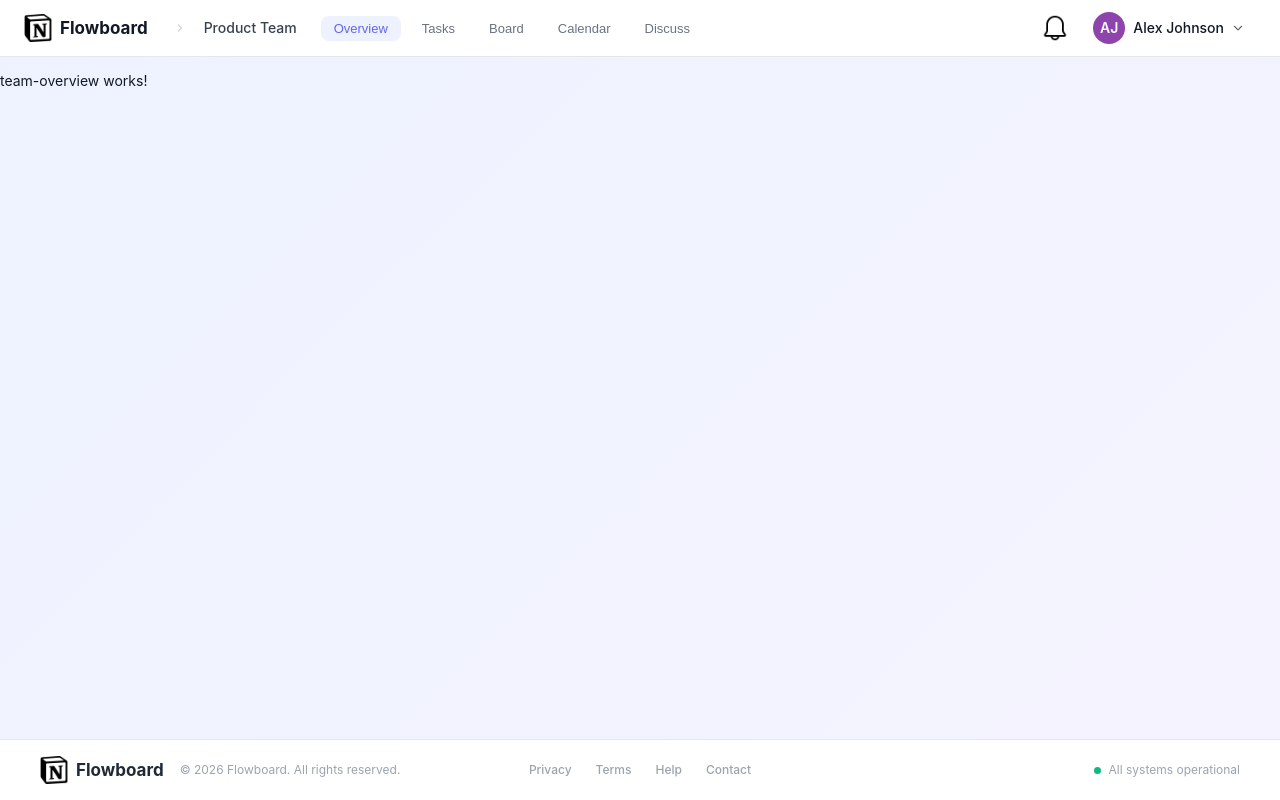
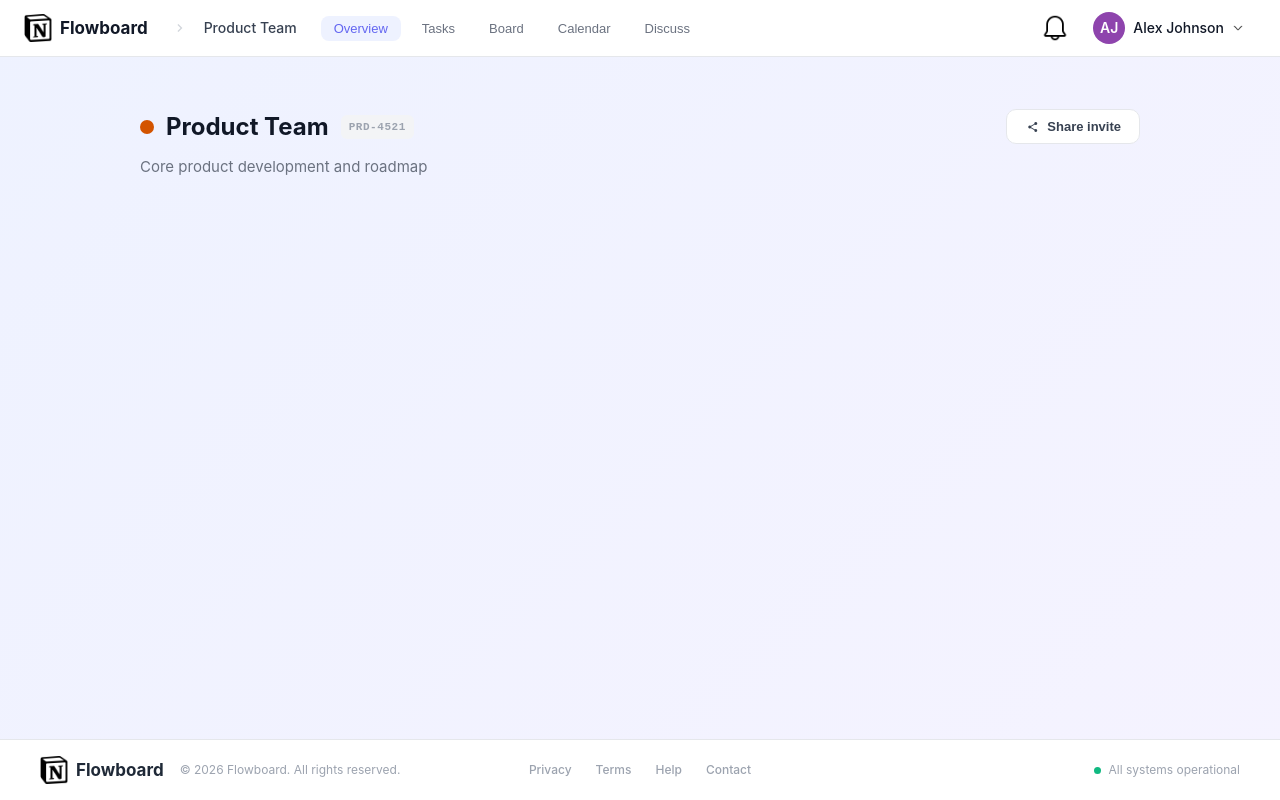
Before and after one commit to KhoaKhoa811/flowboard-ui, an Angular app: page /team-details/1/overview in a window 1280 px wide. Built offline with nearby package versions, Linux system fonts and the light colour scheme.

Commit message:
refactor: implement team overview header in team details

```diff
--- a/src/app/features/team-details/team-overview/team-overview.html
+++ b/src/app/features/team-details/team-overview/team-overview.html
@@ -1 +1,18 @@
-<p>team-overview works!</p>
+<div class="team-overview-container">
+    <div class="team-overview-header-container">
+        <div class="team-overview-title-container">
+            <div class="team-overview-title">
+                <div class="team-color" [style.background-color]="'Product Team' | nameColor"></div>
+                <h2 class="team-title">Product Team</h2>
+                <span class="team-code">PRD-4521</span>
+            </div>
+            <button class="shared-button">
+                <mat-icon>share</mat-icon>
+                <span>Share invite</span>
+            </button>
+        </div>
+        <p class="team-overview-description">
+            Core product development and roadmap
+        </p>
+    </div>
+</div>
--- a/src/app/features/team-details/team-overview/team-overview.scss
+++ b/src/app/features/team-details/team-overview/team-overview.scss
@@ -0,0 +1,75 @@
+.team-overview-container {
+    padding: 40px;
+    max-width: 1000px;
+    margin: 0px auto;
+
+    .team-overview-header-container {
+        margin-bottom: 32px;
+
+        .team-overview-title-container {
+            display: flex;
+            align-items: center;
+            justify-content: space-between;
+
+            .team-overview-title {
+                display: flex;
+                align-items: center;
+                gap: 12px;
+
+                .team-color {
+                    width: 14px;
+                    height: 14px;
+                    border-radius: 50%;
+                }
+
+                .team-title {
+                    font-size: 24px;
+                    font-weight: 700;
+                }
+
+                .team-code {
+                    font-size: 11px;
+                    font-weight: 700;
+                    color: rgb(156, 163, 175);
+                    background: rgb(243, 244, 246);
+                    border-radius: 6px;
+                    padding: 2px 8px;
+                    letter-spacing: 0.05em;
+                    font-family: monospace;
+                }
+            }
+
+            .shared-button {
+                display: flex;
+                align-items: center;
+                gap: 7px;
+                padding: 9px 18px;
+                border-radius: 10px;
+                border: 1.5px solid rgb(229, 231, 235);
+                background: rgb(255, 255, 255);
+                cursor: pointer;
+                font-size: 13px;
+                font-weight: 600;
+                color: rgb(55, 65, 81);
+
+                mat-icon {
+                    width: 15px;
+                    height: 15px;
+                    fill: none;
+                    stroke: currentcolor;
+                    stroke-width: 2px;
+                    font-size: 12px;
+                    display: flex;
+                    align-items: center;
+                    justify-content: center;
+                }
+            }
+        }
+
+        .team-overview-description {
+            color: rgb(107, 114, 128);
+            font-size: 15px;
+            margin: 0;
+        }
+    }
+}
--- a/src/app/features/team-details/team-overview/team-overview.ts
+++ b/src/app/features/team-details/team-overview/team-overview.ts
@@ -1,8 +1,10 @@
 import { Component } from '@angular/core';
+import { NameColorPipe } from '../../../shared/pipes/name-color-pipe';
+import { MatIcon } from '@angular/material/icon';
 
 @Component({
   selector: 'app-team-overview',
-  imports: [],
+  imports: [NameColorPipe, MatIcon],
   templateUrl: './team-overview.html',
   styleUrl: './team-overview.scss',
 })
```
